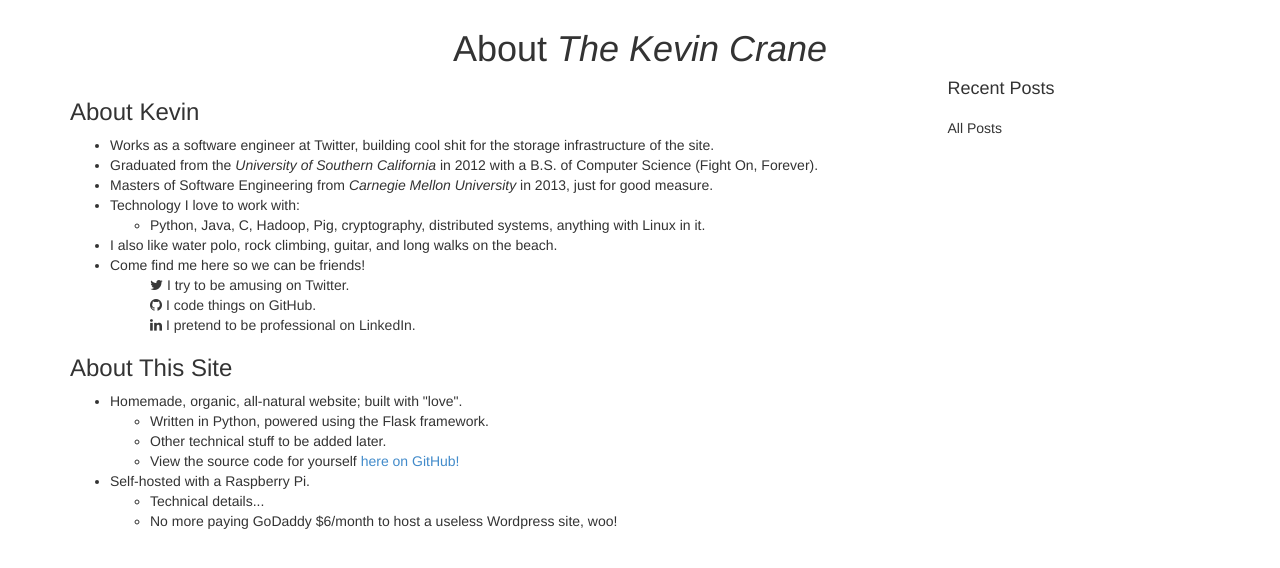
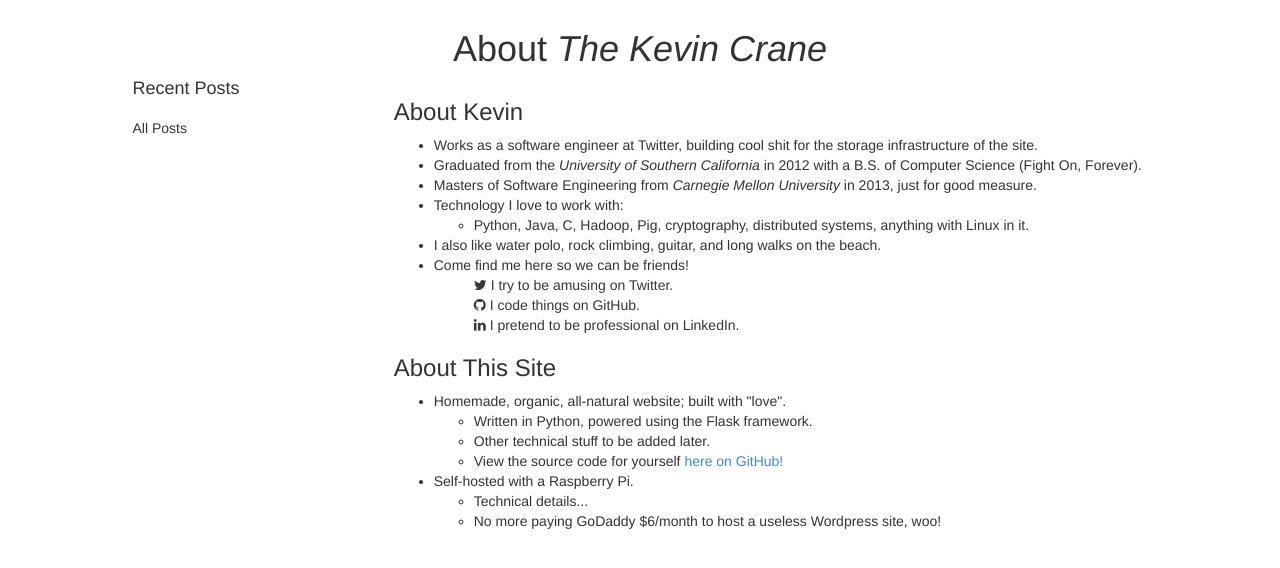
Before and after one commit to kevincrane/kevcrablog, a Flask app: page /about in a window 1280 px wide. Shown: the part 51-619 px from the top of the page. Run offline with Flask 2, Linux system fonts and the light colour scheme; data that the repository does not hold is empty; parts of the project's set-up code (start-up, migrations or seed data) failed here and were passed over; some libraries are stand-ins or nearby versions.

Commit message:
Automatic cleanup and formatting.

```diff
--- a/app/__init__.py
+++ b/app/__init__.py
@@ -8,7 +8,7 @@ from flask.ext.debugtoolbar import DebugToolbarExtension
 from flask.ext.misaka import Misaka
 from flask.ext.moment import Moment
 from flask.ext.user import UserManager, SQLAlchemyAdapter
-from flask.ext.cache import Cache     # TODO add caching
+from flask.ext.cache import Cache       # TODO add caching
 
 from app.core import db
 from app.admin import AdminMain, PostAdminView, NewPostView, FileAdminView
@@ -51,8 +51,8 @@ def create_app(config='dev'):
 
     cache.init_app(app)
 
-    Moment(app)         # moment.js
-    Misaka(app, autolink=True, # Misaka Markdown
+    Moment(app)                 # moment.js
+    Misaka(app, autolink=True,  # Misaka Markdown
            fenced_code=True, lax_html=True, strikethrough=True,
            superscript=True, tables=True, wrap=True)
 
--- a/app/admin.py
+++ b/app/admin.py
@@ -4,6 +4,7 @@ from flask.ext.admin import BaseView, expose, AdminIndexView
 from flask.ext.admin.contrib.fileadmin import FileAdmin
 from flask.ext.admin.contrib.sqla import ModelView
 from flask.ext.login import current_user, logout_user
+
 from app.core import db
 from app.kevcrablog.forms import PostForm
 from app.kevcrablog.models import Post
--- a/app/kevcrablog/models.py
+++ b/app/kevcrablog/models.py
@@ -2,8 +2,10 @@ import calendar
 import collections
 from datetime import datetime
 from itertools import groupby
+
 from markdown.extensions.headerid import slugify
 from sqlalchemy import desc
+
 from app import db
 from app.models import User
 
--- a/app/kevcrablog/views.py
+++ b/app/kevcrablog/views.py
@@ -35,7 +35,7 @@ def index(page=1):
                            recent_posts=recent, grouped_by_month=group_month)
 
 
-@blog.route('/post/<int:post_id>/<slug>')
+@blog.route('/post/<int:post_id>-<slug>')
 @cache.cached(timeout=3000)
 def view_post(post_id, slug):
     """ Display a full new post, with comments and view count
--- a/app/models.py
+++ b/app/models.py
@@ -1,4 +1,5 @@
 from flask.ext.user import UserMixin
+
 from app import db
 
 
--- a/app/static/css/main.css
+++ b/app/static/css/main.css
@@ -4,6 +4,11 @@
 
 .text-center {
     text-align: center;
+}
+
+.col-centered {
+    float: none;
+    margin: 0 auto;
 }
 
 /* Index Style */
@@ -33,5 +38,5 @@
 /* About Page */
 .social-about {
     color: #373737;
-    text-decoration: no-underline;
+    /*text-decoration: no-underline;*/
 }
--- a/app/templates/admin/new_post.html
+++ b/app/templates/admin/new_post.html
@@ -31,6 +31,7 @@
 
       <button type="submit" class="btn btn-primary">Submit</button>
     </form>
+    <a href="http://daringfireball.net/projects/markdown/syntax">View Markdown Syntax</a>
   </div>
   <div class="col-md-6">
     <h1 id="markdown-preview-title"></h1>
--- a/app/templates/base.html
+++ b/app/templates/base.html
@@ -24,10 +24,12 @@
 {% include 'macros/navbar.html' %}
 
 <div class="container">
-  {% include 'macros/flash.html' %}
+  <div class="col-md-11 col-centered">
+    {% include 'macros/flash.html' %}
 
-  {% block content %}
-  {% endblock %}
+    {% block content %}
+    {% endblock %}
+  </div>
 </div>
 
 {% include 'macros/javascript.html' %}
--- a/app/templates/base_blog.html
+++ b/app/templates/base_blog.html
@@ -4,11 +4,6 @@
   {% block blog_header %}
   {% endblock %}
   <div class="row">
-    <div class="col-md-9">
-      {% block blog_main %}
-      {% endblock %}
-    </div>
-
     <!-- Side bar menu -->
     <div class="col-md-3">
       <!-- Recent Posts -->
@@ -58,5 +53,10 @@
         {% endfor %}
       </ul>
     </div>
+    <!-- Post view -->
+    <div class="col-md-9">
+      {% block blog_main %}
+      {% endblock %}
+    </div>
   </div>
 {% endblock %}
--- a/app/templates/index.html
+++ b/app/templates/index.html
@@ -15,7 +15,7 @@
           <!-- Generate a preview of each blog post -->
           <h2 class="post-preview-title">
             <a href="{{ url_for('.view_post', post_id=post.id, slug=post.slug) }}">
-            {{ post.title }}
+              {{ post.title }}
             </a>
           </h2>
           <p class="post-preview-body">{{ post.body|safe|truncate(255)|markdown }}</p>
```
Also changed, not shown: fabfile.py (+6 -6 lines).
